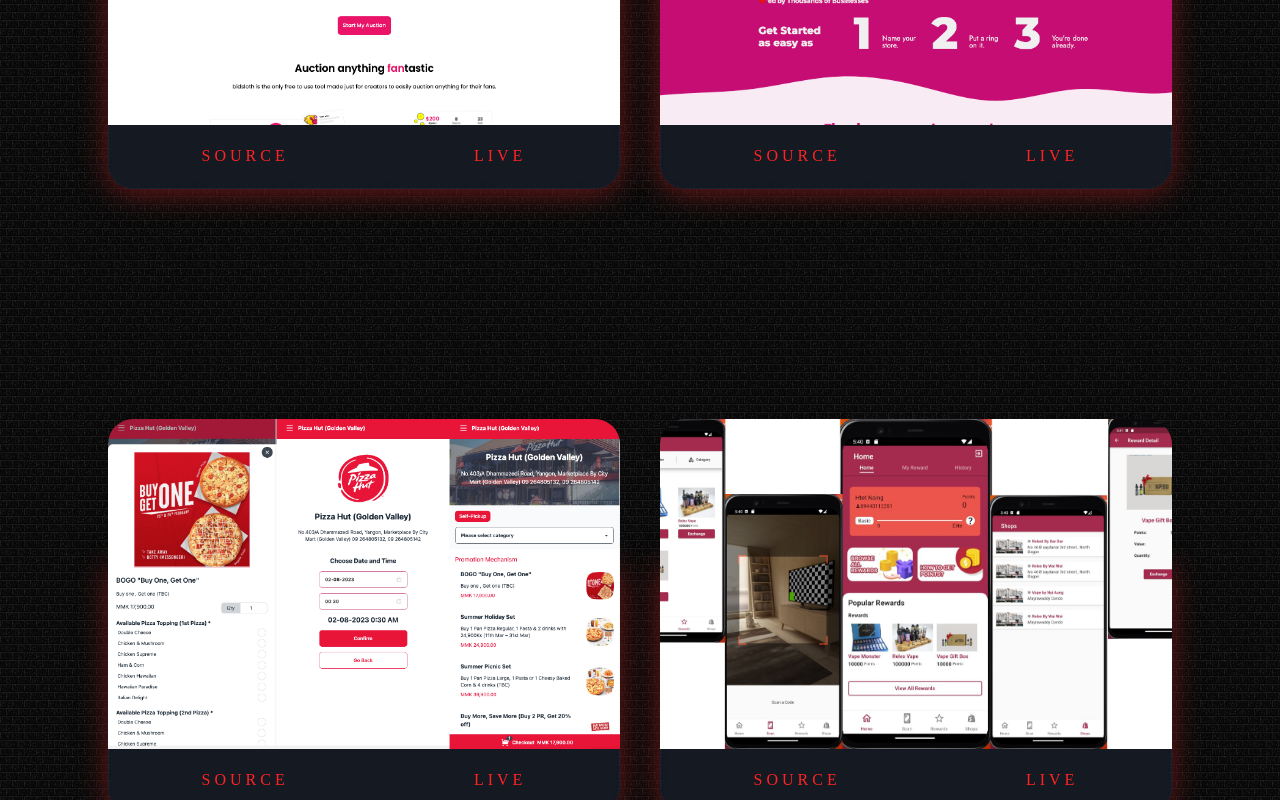
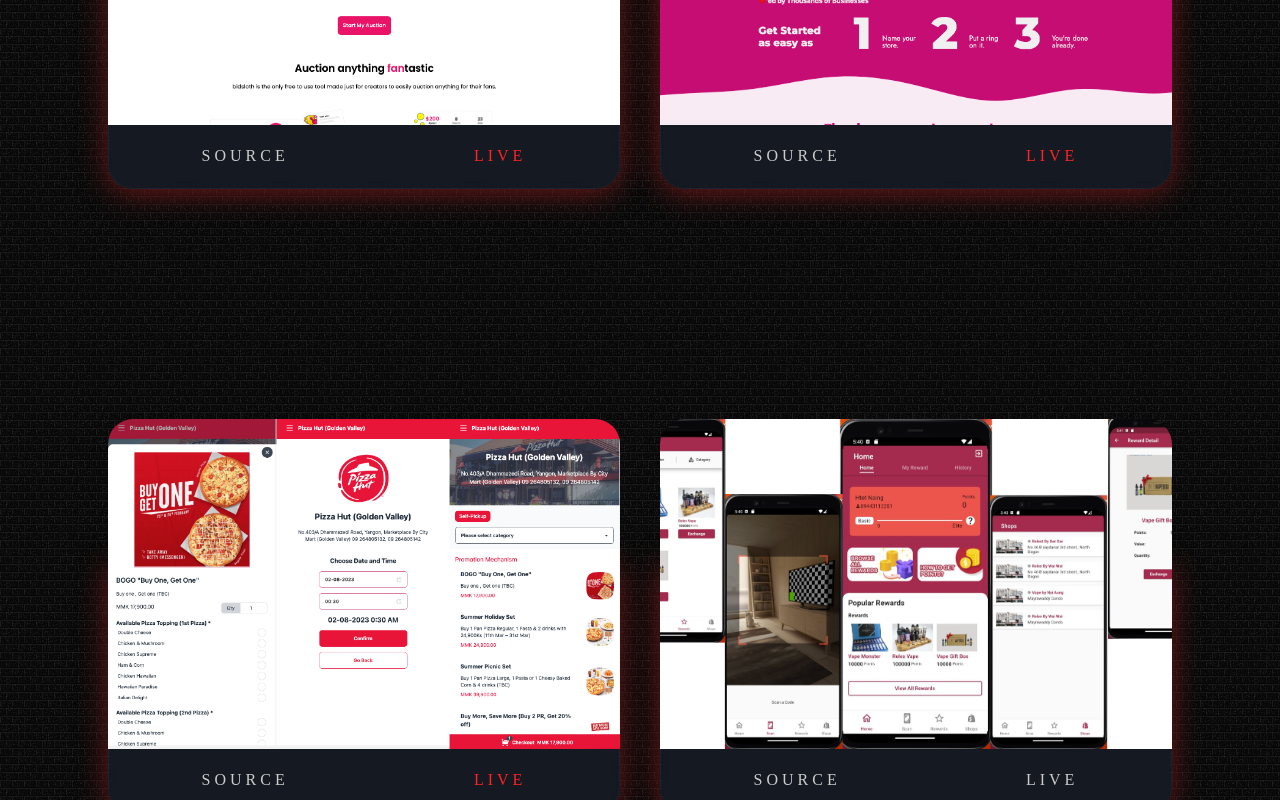
Before and after one commit to rex-9/Rex9, a React (Vite) app: page / in a window 1280 px wide. Shown: the part 1860-2660 px from the top of the page. Built offline with nearby package versions, Linux system fonts and the light colour scheme.

Commit message:
disable private link

```diff
--- a/src/components/Project/Project.jsx
+++ b/src/components/Project/Project.jsx
@@ -23,8 +23,8 @@
           </div>
           <div className={style.details}>{details.map((detail) => <p>{detail}</p>)}</div>
           <div className={style.buttons}>
-            <a className={style.more} href={source} target="_blank" rel="noopener noreferrer">Source</a>
-            <a className={style.more} href={live} target="_blank" rel="noopener noreferrer">Live</a>
+            <a className={source ? style.more : style.disabled} href={source} target="_blank" rel="noopener noreferrer">Source</a>
+            <a className={live ? style.more : style.disabled} href={live} target="_blank" rel="noopener noreferrer">Live</a>
           </div>
         </div>
       </div>
--- a/src/components/Project/Project.module.scss
+++ b/src/components/Project/Project.module.scss
@@ -195,3 +195,18 @@
     0 0 50px $red3,
     0 0 100px $red3;
 }
+
+.disabled {
+  border: none;
+  background-color: transparent;
+  position: relative;
+  display: inline-block;
+  padding: 10px 20px;
+  font-size: 16px;
+  text-transform: uppercase;
+  overflow: hidden;
+  transition: 0.5s;
+  letter-spacing: 4px;
+  pointer-events: none;
+  color: #ccc;
+}
--- a/src/data.js
+++ b/src/data.js
@@ -7,7 +7,7 @@
   techs: ['Backend', 'Nodejs', 'Stripe', 'Cloudinary'],
   details: ['Auction anything FAN-tastic!', "It's free!", 'Effortless yet Effective Fanservice!'],
   live: 'https://bidsloth.com/',
-  source: 'https://bidsloth.com/',
+  source: null,
 }, {
   id: 2,
   image: images.Asirius,
@@ -15,7 +15,7 @@
   techs: ['Full-Stack', 'Reactjs', 'Laravel'],
   details: ['Powerful E-commerce', 'Customized Merchant Websites', 'Simple yet All-in-One service'],
   live: 'https://asirius.io/',
-  source: 'https://asirius.io/',
+  source: null,
 }, {
   id: 3,
   image: images.Servd,
@@ -23,22 +23,23 @@
   techs: ['Full-Stack', 'Reactjs', 'Laravel'],
   details: ['MM version of Asirius', 'Customized Merchant Websites', 'Simple yet All-in-One service'],
   live: 'https://order.servd.me/mm/?storeId=63638ed7cd299fe4b801d402',
-  source: 'https://order.servd.me/mm/?storeId=63638ed7cd299fe4b801d402',
+  source: null,
 }, {
   id: 4,
   image: images.Cloud9,
   name: 'Cloud9',
   techs: ['Mobile', 'Flutter', 'GetX'],
   details: ['Unlock the Power of Loyalty', 'Efficient Mobile Scanner', 'Innovative Agile Development'],
-  live: 'https://rex9.vercel.app/',
-  source: 'https://rex9.vercel.app/',
+  live: null,
+  source: null,
 }, {
   id: 5,
   image: images.eduValley,
   name: 'eduValley',
   techs: ['Full-Stack', 'Flutter', 'Laravel'],
   details: ['Online Learning Platform', 'Unlimited Free Video Call', 'Video and Audio Streaming'],
-  live: 'https://play.google.com/store/apps/details?id=com.eduValley.flutterValley',
+  // live: 'https://play.google.com/store/apps/details?id=com.eduValley.flutterValley',
+  live: null,
   source: 'https://github.com/rex-9/eduValley-flutter',
 }, {
   id: 6,
```
Also changed, not shown: 1 other file (tests, documents, lock files or other folders).
